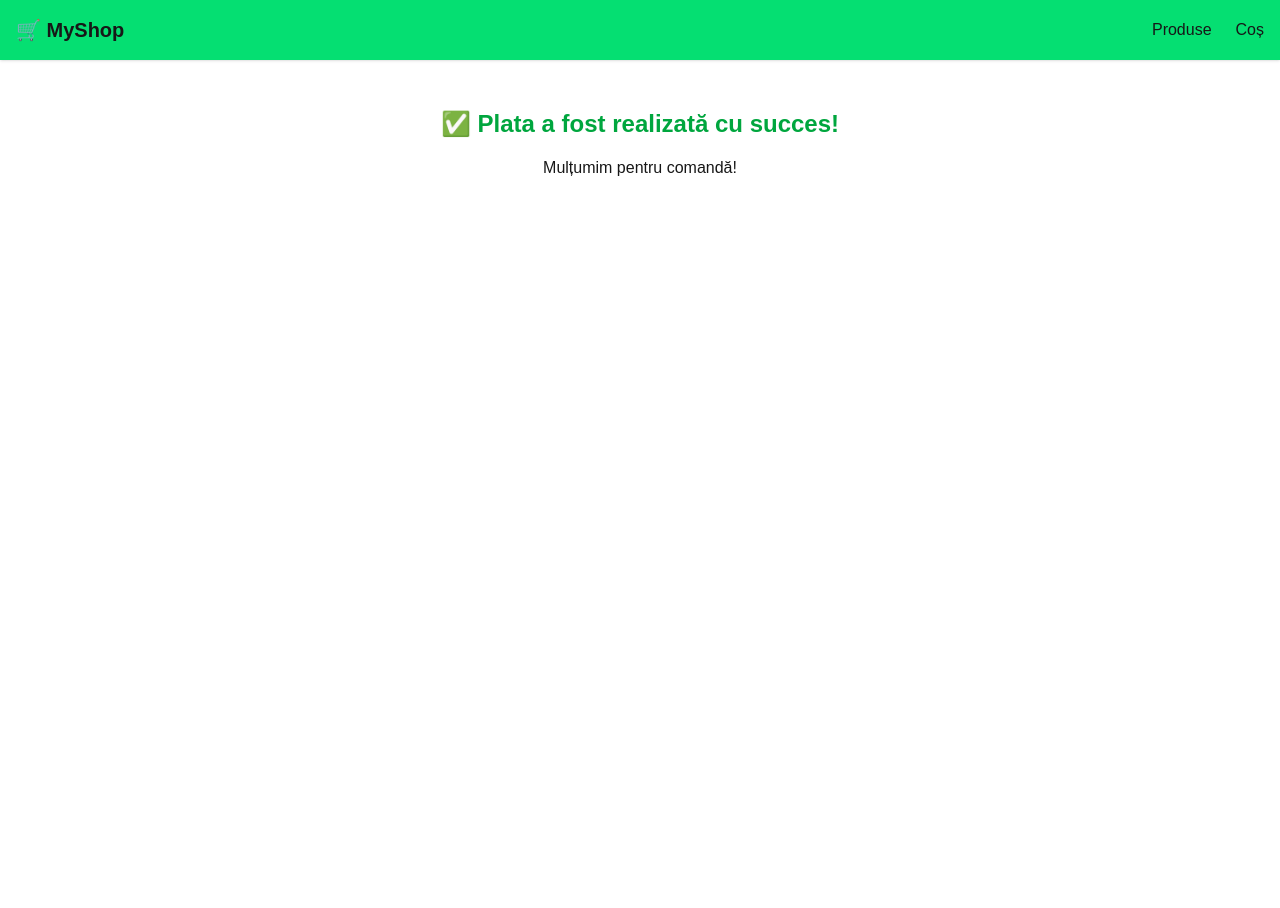
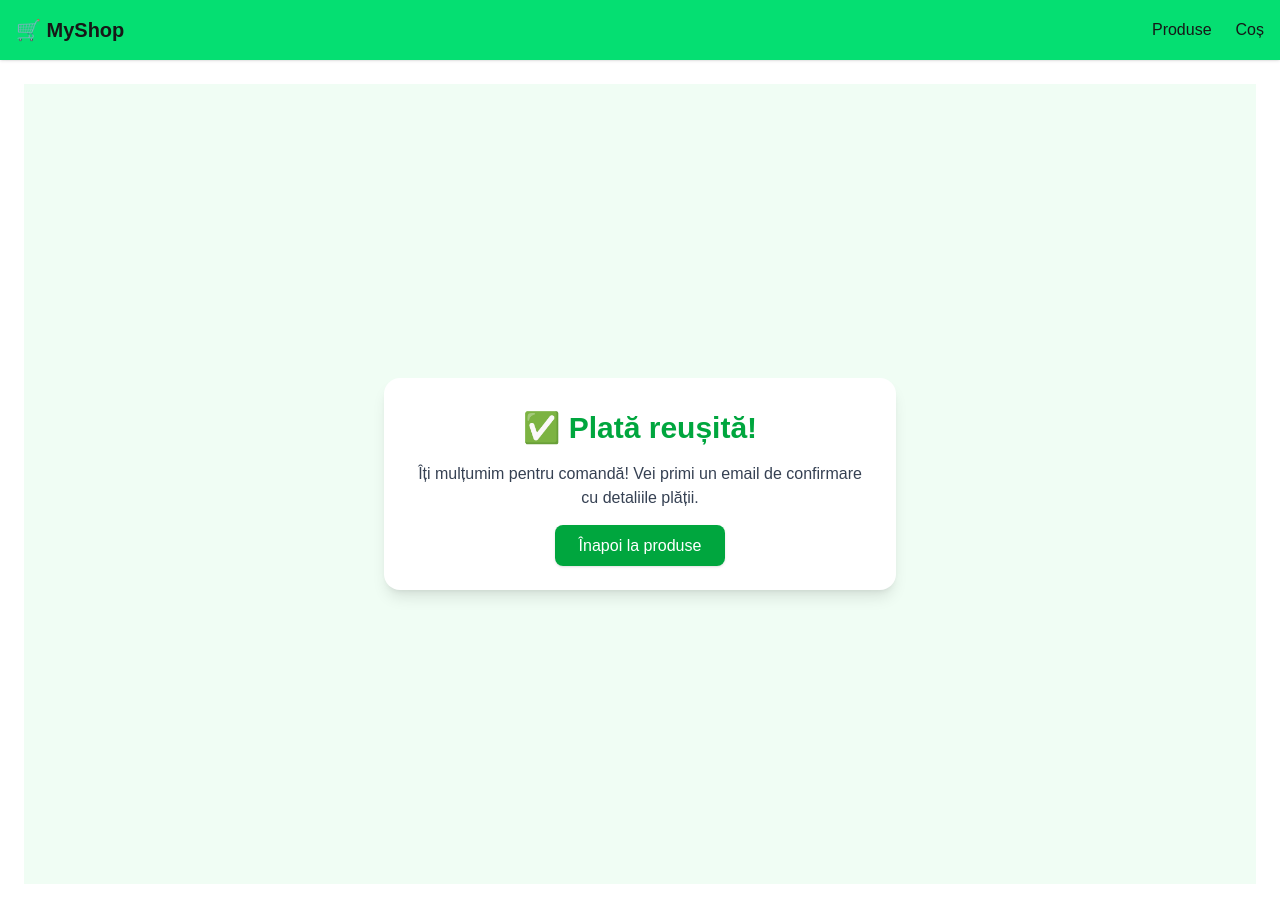
Before and after one commit to mariusherlea/ecommerce-frontend, a Next.js app: page /success in a window 1280 px wide. Before the commit the page ends 800 px from the top, so only its background shows below. Built offline with nearby package versions, Linux system fonts and the light colour scheme.

Commit message:
stop save order after first repair

```diff
--- a/app/success/page.tsx
+++ b/app/success/page.tsx
@@ -1,10 +1,21 @@
+// app/success/page.tsx
+import Link from "next/link";
+
 export default function SuccessPage() {
   return (
-    <div className="p-6 text-center">
-      <h1 className="text-2xl font-bold text-green-600">
-        ✅ Plata a fost realizată cu succes!
-      </h1>
-      <p className="mt-4">Mulțumim pentru comandă!</p>
+    <div className="flex flex-col items-center justify-center min-h-screen bg-green-50 p-6">
+      <div className="bg-white shadow-lg rounded-2xl p-8 max-w-lg text-center">
+        <h1 className="text-3xl font-bold text-green-600 mb-4">✅ Plată reușită!</h1>
+        <p className="text-gray-700 mb-6">
+          Îți mulțumim pentru comandă! Vei primi un email de confirmare cu detaliile plății.
+        </p>
+        <Link
+          href="/products"
+          className="bg-green-600 text-white px-6 py-3 rounded-lg shadow hover:bg-green-700 transition"
+        >
+          Înapoi la produse
+        </Link>
+      </div>
     </div>
   );
 }
```
